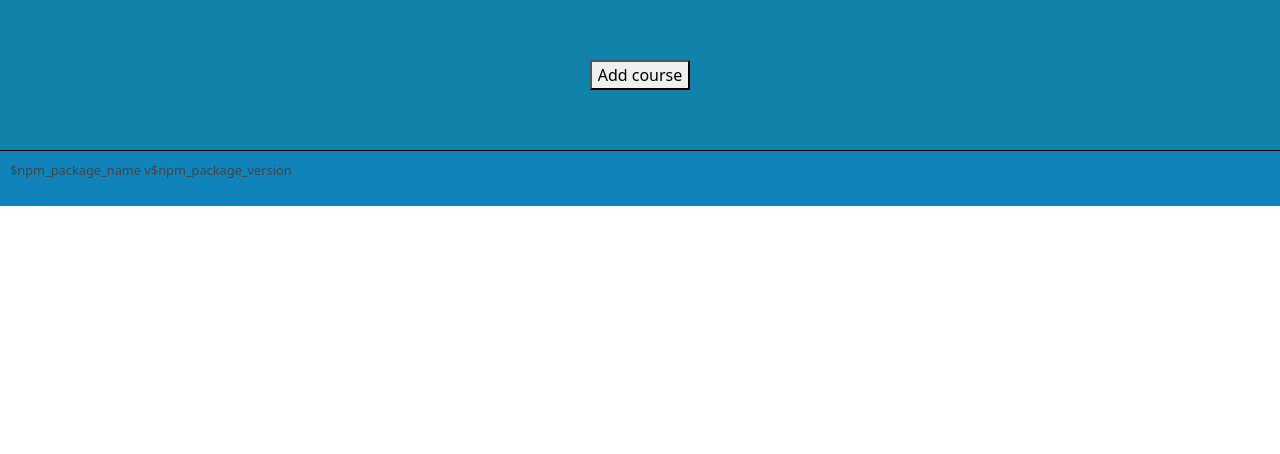
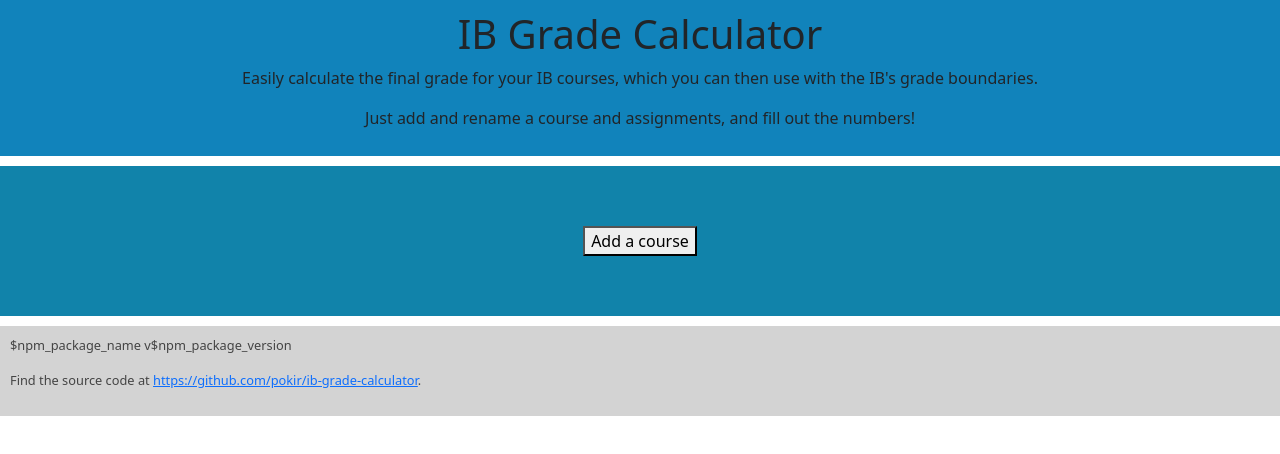
Before and after one commit to pokir/ib-grade-calculator, a React (Create React App) app: page / in a window 1280 px wide. Shown: the top 454 px of the page. Built offline with nearby package versions, Linux system fonts and the light colour scheme.

Commit message:
Improve information on web page

```diff
--- a/src/App.js
+++ b/src/App.js
@@ -1,4 +1,5 @@
 import CoursesList from './components/coursesList.jsx';
+import Header from './components/header.jsx';
 import Footer from './components/footer.jsx';
 
 const App = () => {
@@ -6,9 +7,15 @@ const App = () => {
 
   return (
     <div>
+      <Header />
+
       <CoursesList />
 
-      <Footer appName={process.env.REACT_APP_NAME} appVersion={process.env.REACT_APP_VERSION} />
+      <Footer
+        appName={process.env.REACT_APP_NAME}
+        appVersion={process.env.REACT_APP_VERSION}
+        appSourceCodeUrl='https://github.com/pokir/ib-grade-calculator'
+      />
     </div>
   );
 }
--- a/src/components/addAssignment.jsx
+++ b/src/components/addAssignment.jsx
@@ -17,7 +17,7 @@ const AddAssignment = props => {
       }}
     >
       <button style={{margin: 'auto'}} onClick={props.createAssignment}>
-        Add assignment
+        Add an assignment
       </button>
     </div>
   );
--- a/src/components/addCourse.jsx
+++ b/src/components/addCourse.jsx
@@ -7,7 +7,7 @@ const AddCourse = props => {
         backgroundColor: '#1183aa',
         width: '100%',
         height: '150px',
-        //margin: '10px',
+        marginBottom: '10px',
         textAlign: 'center',
 
         display: 'flex',
@@ -17,7 +17,7 @@ const AddCourse = props => {
       }}
     >
       <button style={{margin: 'auto'}} onClick={props.createCourse}>
-        Add course
+        Add a course
       </button>
     </div>
   );
--- a/src/components/course.jsx
+++ b/src/components/course.jsx
@@ -117,7 +117,7 @@ const Course = props => {
     <div
       style={{
         backgroundColor: '#1183aa',
-        borderBottom: '5px solid black',
+        marginBottom: '10px',
       }}
     >
       <DeleteButton
--- a/src/components/footer.jsx
+++ b/src/components/footer.jsx
@@ -9,13 +9,14 @@ const Footer = props => {
         width: '100%',
         padding: '10px',
         textAlign: 'left',
-        backgroundColor: '#1183bb',
+        backgroundColor: 'lightgray',
         color: '#444',
-        borderTop: '1px solid black',
+        //borderTop: '1px solid black',
         fontSize: '0.8em',
       }}
     >
       <p>{props.appName} v{props.appVersion}</p>
+      <p>Find the source code at <a target='_blank' rel='noopener noreferrer' href={props.appSourceCodeUrl}>{props.appSourceCodeUrl}</a>.</p>
     </div>
   );
 };
--- /dev/null
+++ b/src/components/header.jsx
@@ -0,0 +1,19 @@
+import React from 'react';
+
+const Header = () => {
+  return (
+    <div
+      style={{
+        backgroundColor: '#1183bb',
+        padding: '10px',
+        marginBottom: '10px',
+      }}
+    >
+      <h1 style={{textAlign: 'center', width: '100%'}}>IB Grade Calculator</h1>
+      <p style={{textAlign: 'center', width: '100%'}}>Easily calculate the final grade for your IB courses, which you can then use with the IB's grade boundaries.</p>
+      <p style={{textAlign: 'center', width: '100%'}}>Just add and rename a course and assignments, and fill out the numbers!</p>
+    </div>
+  );
+};
+
+export default Header;
```
